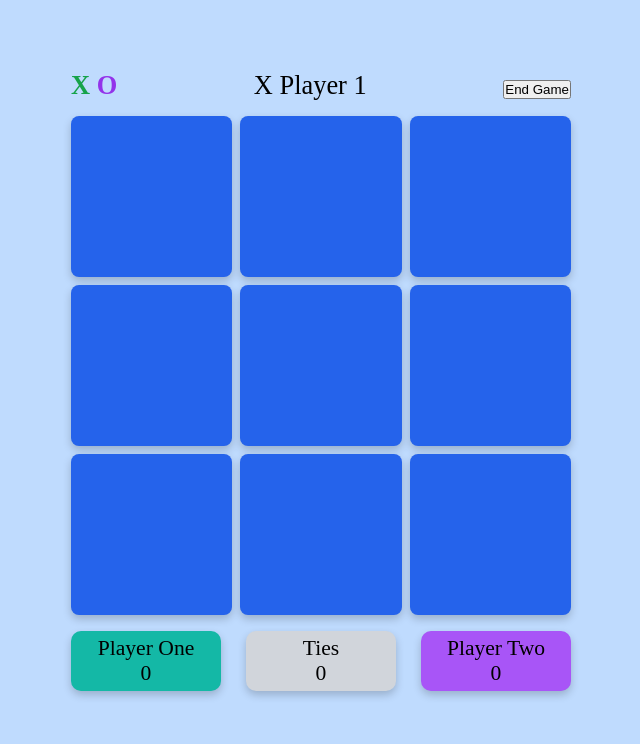
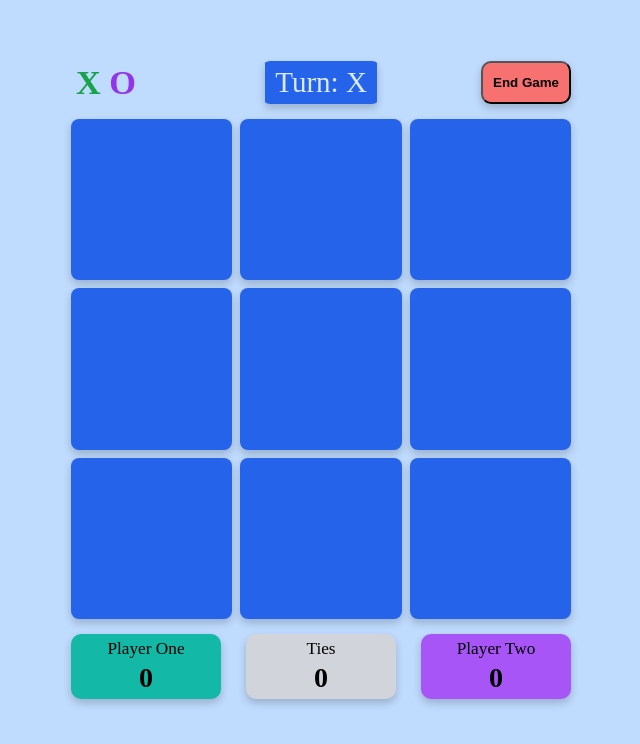
Before and after one commit to rygho90/tic-tac-toe, a plain HTML site: page index.html in a window 1280 px wide. Shown: the whole page, without its empty margins (319-959 px from the left). Drawn offline with Linux system fonts and the light colour scheme.

Commit message:
Finish restyling basic UI

```diff
--- a/index.html
+++ b/index.html
@@ -12,13 +12,13 @@
     <div class="header">
         <div class="game-info">
             <div class="marker-indicator">
-                <span class="player-one-marker">X</span> <span class="player-two-marker">O</span>
+                <span class="player-one-marker">X</span>&nbsp; <span class="player-two-marker">O</span>
             </div>
             <div class="turn-indicator">
-                <span class="current-maker">X</span> <span class="current-player">Player 1</span>
+                Turn:&nbsp;<span class="current-maker">X</span>
             </div>
             <div class="end-game">
-                <button>End Game</button>
+                <button class="end-btn">End Game</button>
             </div>
         </div>
     </div>
--- a/styles.css
+++ b/styles.css
@@ -66,6 +66,10 @@ body {
 
 .marker-indicator {
     font-weight: bolder;
+    font-size: 1.3em;
+    display: flex;
+    align-items: center;
+    padding-left: 5px;
 }
 
 .player-one-marker {
@@ -74,6 +78,20 @@ body {
 
 .player-two-marker {
     color: #9333ea;
+}
+
+.player-one-name,
+.player-two-name,
+.ties {
+    font-size: 0.8em;
+}
+
+.player-one-score,
+.player-two-score,
+.tie-count {
+    font-size: 1.3em;
+    margin-top: 3px;
+    font-weight: bold;
 }
 
 .footer-box {
@@ -95,3 +113,29 @@ body {
 .player-two-box {
     background-color: #a855f7;
 }
+
+.turn-indicator {
+    background-color: #2563eb;
+    color: #dbeafe;
+    font-size: 1.10em;
+    display: flex;
+    justify-content: center;
+    align-items: center;
+    border-radius: 5%;
+    box-shadow: 0 4px 8px 0 rgba(0,0,0,0.2);
+    padding: 5px 10px;
+    margin-left: 25px;
+}
+
+.end-game {
+    display: flex;
+    align-content: center;
+}
+.end-btn {
+    display: block;
+    background-color: #f87171;
+    padding: 5px 10px;
+    border-radius: 10px;
+    box-shadow: 0 4px 8px 0 rgba(0,0,0,0.2);
+    font-weight: bold;
+}
```
